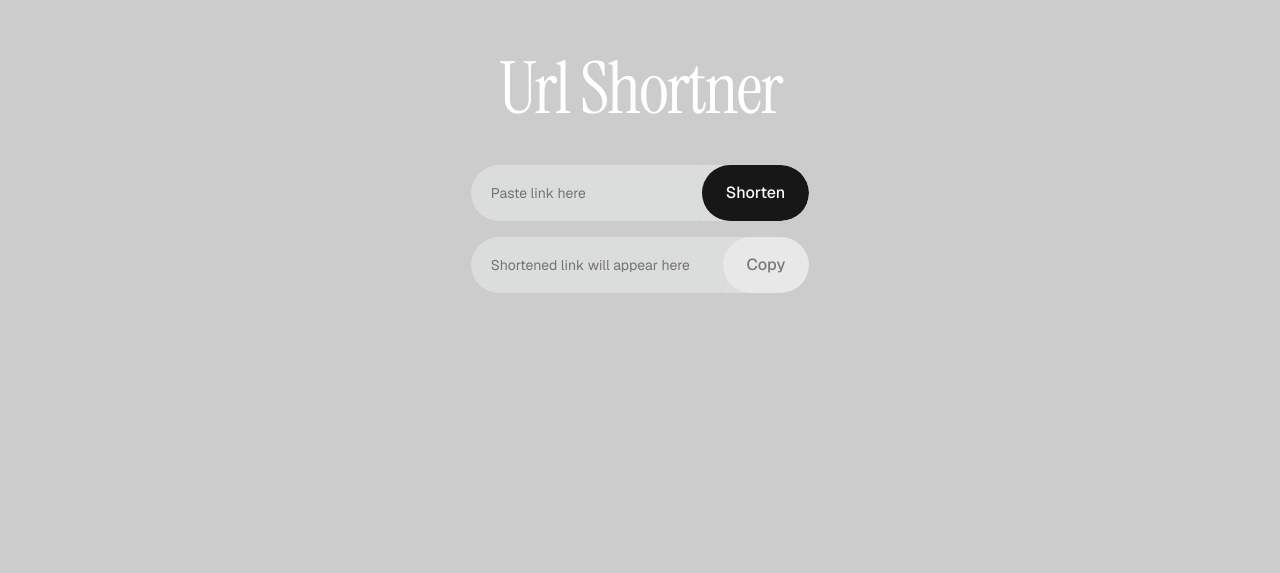
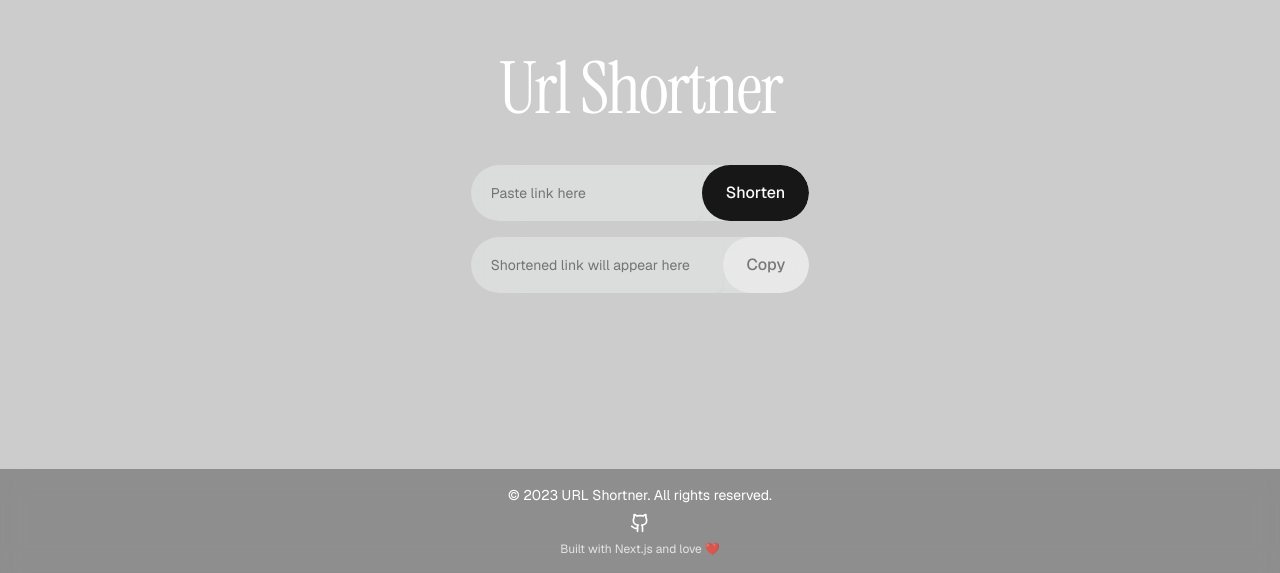
Before and after one commit to mxyxyz9/url-shorter, a Next.js app in the folder fronend/: page / in a window 1280 px wide. Shown: the part 227-800 px from the top of the page. Built offline with nearby package versions, Linux system fonts and the light colour scheme.

Commit message:
Add custom footer component to URL shortener

```diff
--- a/fronend/app/page.tsx
+++ b/fronend/app/page.tsx
@@ -1,6 +1,7 @@
 import { GradientBackground } from "@/components/gradient-background"
 import { Instrument_Serif } from "next/font/google"
 import { UrlShortener } from "@/components/url-shortener"
+import { Footer } from "@/components/footer"
 
 const instrumentSerif = Instrument_Serif({
   subsets: ["latin"],
@@ -24,6 +25,7 @@ export default function Page() {
           <UrlShortener />
         </div>
       </section>
+      <Footer />
     </main>
   )
 }
--- /dev/null
+++ b/fronend/components/footer.tsx
@@ -0,0 +1,26 @@
+import { Github } from 'lucide-react';
+
+import { cn } from '@/lib/utils';
+
+export function Footer() {
+  return (
+    <footer className="absolute bottom-0 left-0 right-0 py-4 bg-black/30 backdrop-blur-md text-white text-center">
+      <div className="container mx-auto px-4">
+        <p className="text-sm mb-2">© 2023 URL Shortner. All rights reserved.</p>
+        <div className="flex justify-center space-x-4">
+          <a
+            href="https://github.com/mxyxyz9/url-shorter"
+            target="_blank"
+            rel="noopener noreferrer"
+            className="hover:text-blue-400 transition-colors"
+          >
+            <Github className="h-5 w-5" />
+            <span className="sr-only">GitHub</span>
+          </a>
+          {/* Add more social links if needed */}
+        </div>
+        <p className="text-xs mt-2 opacity-75">Built with Next.js and love ❤️</p>
+      </div>
+    </footer>
+  );
+}
```
Also changed, not shown: fronend/package.json (+4 -4 lines).
